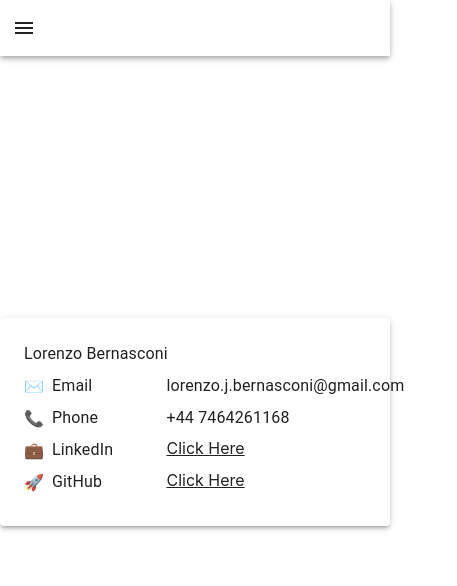
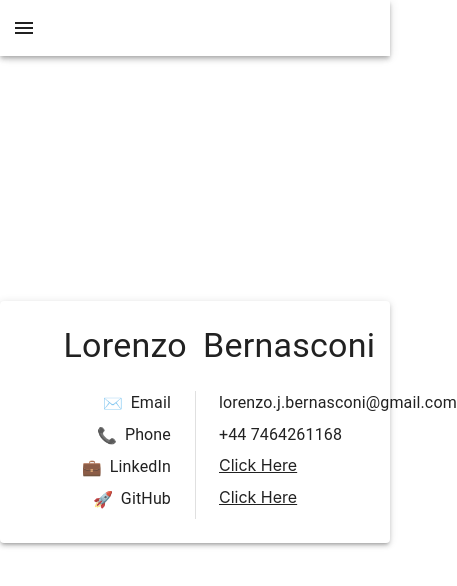
Before and after one commit to limury/limury.github.io, a React (Create React App) app: page /contact in a window 390 px wide. Shown: the top 586 px of the page, 457 px wide, since content can reach past the window. Built offline with nearby package versions, Linux system fonts and the light colour scheme.

Commit message:
responsive contact

```diff
--- a/src/components/Contact.js
+++ b/src/components/Contact.js
@@ -1,57 +1,136 @@
-import { Paper, Typography, Grid, Box, Link } from '@mui/material';
+import { Paper, Typography, Grid, Box, Link, Divider } from '@mui/material';
 import React from 'react';
 
 function Contact() {
   return (
     <Paper elevation={3} sx={{marginY: 'auto', padding: 3, flexGrow:1, display:'flex', maxWidth:'700px', flexDirection: 'column'}}>
-      <Typography sx={{mb:1}}>
-        Lorenzo Bernasconi
-      </Typography>
 
-      <Grid container>
-        <Grid item xs={5} sx={{display:'flex',flexDirection:'row', alignItems:'center', mb: 1}}>
+      {/* For large screen */}
+      <Grid container sx={{display: {xs: 'none', sm: 'flex'}}}>
+        <Grid item xs={6} sx={{display:'flex',flexDirection:'row', alignItems:'center', mb: 1, pr: 1, justifyContent: 'end'}}>
+          <Typography sx={{mb:2}} align='end' variant='h4'>
+            Lorenzo
+          </Typography>
+        </Grid>
+        <Grid item xs={6} sx={{pl: 1}}>
+          <Typography sx={{mb:2}} align='start' variant='h4'>
+            Bernasconi
+          </Typography>
+        </Grid>
+
+        <Grid item xs={6} sx={{display:'flex',flexDirection:'row', alignItems:'center', mb: 1, pr: 3, justifyContent: 'end'}}>
           <span role="img" aria-label="email">✉️</span>
           <Typography ml={1}>
             Email
           </Typography>
         </Grid>
-        <Grid item xs={7}>
+        <Divider orientation="vertical" flexItem style={{marginRight:"-1px"}} />
+        <Grid item xs={6} sx={{pl: 3}}>
           <Typography>
             lorenzo.j.bernasconi@gmail.com
           </Typography>
         </Grid>
 
-        <Grid item xs={5} sx={{display:'flex',flexDirection:'row', alignItems:'center', mb: 1}}>
+        <Grid item xs={6} sx={{display:'flex',flexDirection:'row', alignItems:'center', mb: 1, pr: 3, justifyContent: 'end'}}>
           <span role="img" aria-label="phone">📞</span>
           <Typography ml={1}>
             Phone
           </Typography>
         </Grid>
-        <Grid item xs={7}>
+        <Divider orientation="vertical" flexItem style={{marginRight:"-1px"}} />
+        <Grid item xs={6} sx={{pl: 3}}>
           <Typography>
             +44 7464261168
           </Typography>
         </Grid>
 
-        <Grid item xs={5} sx={{display:'flex',flexDirection:'row', alignItems:'center', mb: 1}}>
+        <Grid item xs={6} sx={{display:'flex',flexDirection:'row', alignItems:'center', mb: 1, pr: 3, justifyContent: 'end'}}>
           <span role="img" aria-label="linkedin">💼</span>
           <Typography ml={1}>
             LinkedIn
           </Typography>
         </Grid>
-        <Grid item xs={7}>
+        <Divider orientation="vertical" flexItem style={{marginRight:"-1px"}} />
+        <Grid item xs={6} sx={{pl: 3}}>
           <Link href="https://www.linkedin.com/in/lorenzo-bernasconi-552983197/" color='inherit'>
             Click Here
           </Link>
         </Grid>
 
-        <Grid item xs={5} sx={{display:'flex',flexDirection:'row', alignItems:'center', mb: 1}}>
+        <Grid item xs={6} sx={{display:'flex',flexDirection:'row', alignItems:'center', mb: 1, pr: 3, justifyContent: 'end'}}>
           <span role="img" aria-label="github">🚀</span>
           <Typography ml={1}>
             GitHub
           </Typography>
         </Grid>
-        <Grid item xs={7}>
+        <Divider orientation="vertical" flexItem style={{marginRight:"-1px"}} />
+        <Grid item xs={6} sx={{pl: 3}}>
+          <Link href="https://github.com/limury" color='inherit'>
+            Click Here
+          </Link>
+        </Grid>
+      </Grid>
+
+      {/* Small screen */}
+      <Grid container sx={{display: {xs: 'flex', sm: 'none'}}}>
+        <Grid item xs={6} sx={{display:'flex',flexDirection:'row', alignItems:'center', mb: 1, pr: 1, justifyContent: 'end'}}>
+          <Typography sx={{mb:2}} align='end' variant='h4'>
+            Lorenzo
+          </Typography>
+        </Grid>
+        <Grid item xs={6} sx={{pl: 1}}>
+          <Typography sx={{mb:2}} align='start' variant='h4'>
+            Bernasconi
+          </Typography>
+        </Grid>
+
+        <Grid item xs={6} sx={{display:'flex',flexDirection:'row', alignItems:'center', mb: 1, pr: 3, justifyContent: 'end'}}>
+          <span role="img" aria-label="email">✉️</span>
+          <Typography ml={1}>
+            Email
+          </Typography>
+        </Grid>
+        <Divider orientation="vertical" flexItem style={{marginRight:"-1px"}} />
+        <Grid item xs={6} sx={{pl: 3}}>
+          <Typography>
+            lorenzo.j.bernasconi@gmail.com
+          </Typography>
+        </Grid>
+
+        <Grid item xs={6} sx={{display:'flex',flexDirection:'row', alignItems:'center', mb: 1, pr: 3, justifyContent: 'end'}}>
+          <span role="img" aria-label="phone">📞</span>
+          <Typography ml={1}>
+            Phone
+          </Typography>
+        </Grid>
+        <Divider orientation="vertical" flexItem style={{marginRight:"-1px"}} />
+        <Grid item xs={6} sx={{pl: 3}}>
+          <Typography>
+            +44 7464261168
+          </Typography>
+        </Grid>
+
+        <Grid item xs={6} sx={{display:'flex',flexDirection:'row', alignItems:'center', mb: 1, pr: 3, justifyContent: 'end'}}>
+          <span role="img" aria-label="linkedin">💼</span>
+          <Typography ml={1}>
+            LinkedIn
+          </Typography>
+        </Grid>
+        <Divider orientation="vertical" flexItem style={{marginRight:"-1px"}} />
+        <Grid item xs={6} sx={{pl: 3}}>
+          <Link href="https://www.linkedin.com/in/lorenzo-bernasconi-552983197/" color='inherit'>
+            Click Here
+          </Link>
+        </Grid>
+
+        <Grid item xs={6} sx={{display:'flex',flexDirection:'row', alignItems:'center', mb: 1, pr: 3, justifyContent: 'end'}}>
+          <span role="img" aria-label="github">🚀</span>
+          <Typography ml={1}>
+            GitHub
+          </Typography>
+        </Grid>
+        <Divider orientation="vertical" flexItem style={{marginRight:"-1px"}} />
+        <Grid item xs={6} sx={{pl: 3}}>
           <Link href="https://github.com/limury" color='inherit'>
             Click Here
           </Link>
```
